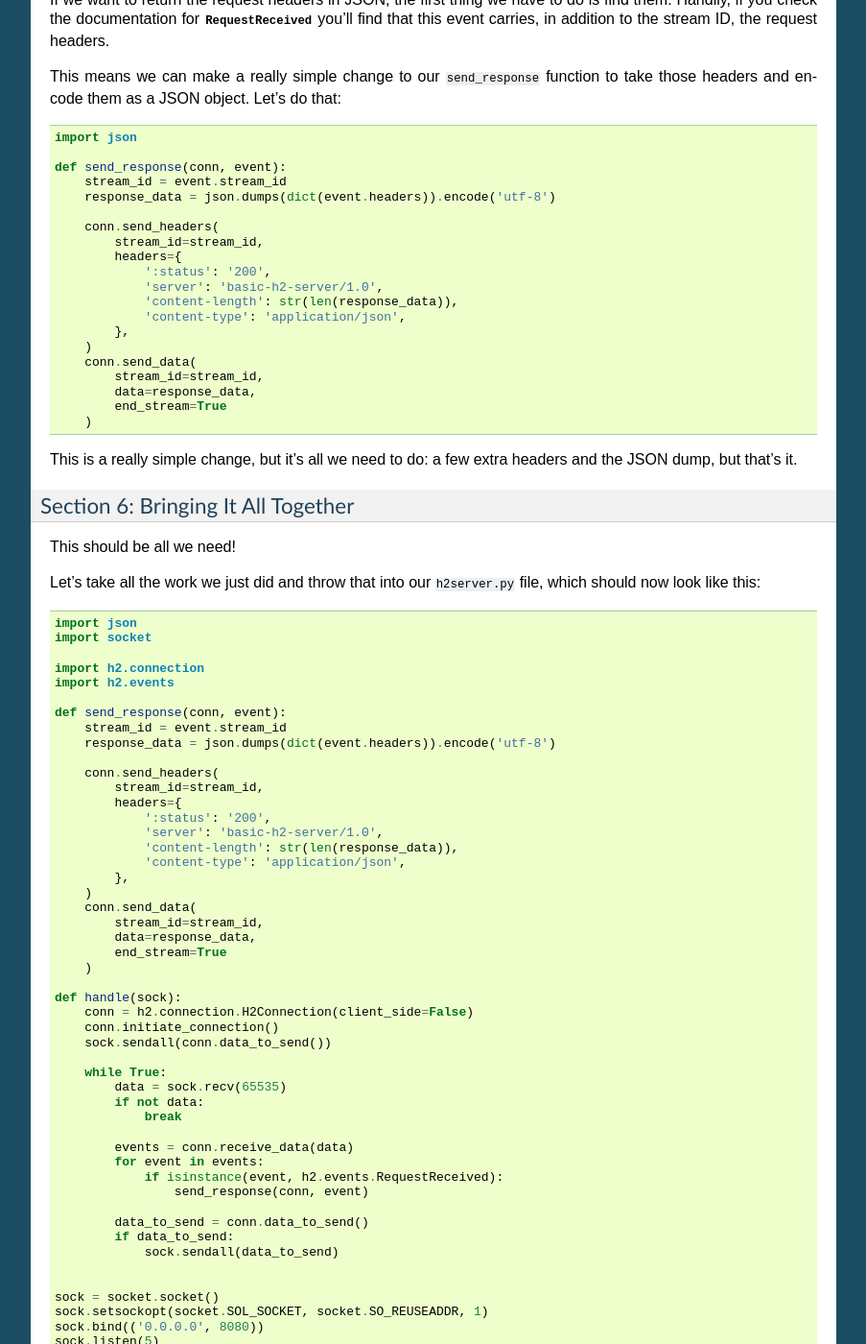
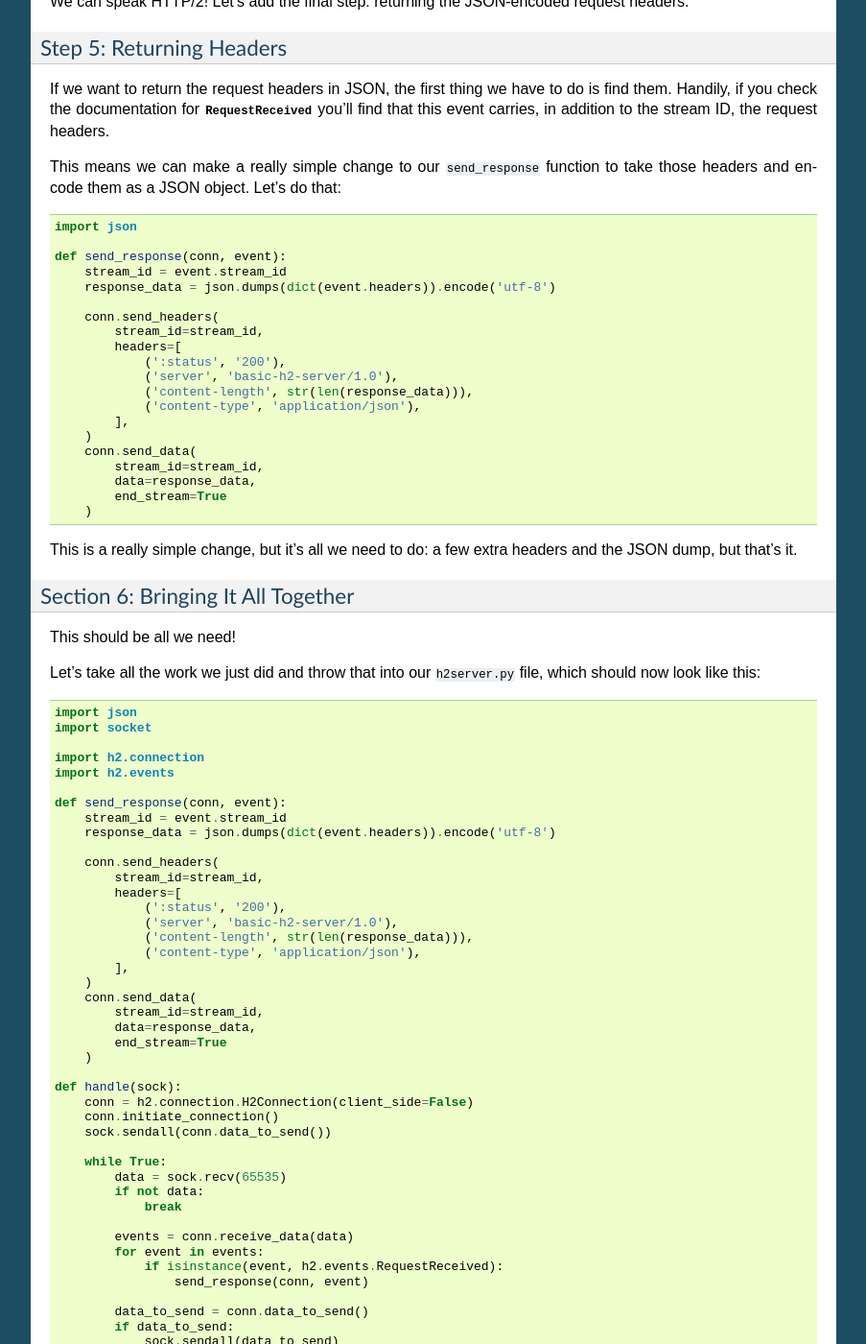
Before and after one commit to python-hyper/h2, a Sphinx documentation site: the page built from docs/source/basic-usage.rst, in a window 1280 px wide and 1400 px high, scrolled down 8525 px. Shown: the whole window at 96% size, without its empty margins (198-1101 px from the left). Built offline with Sphinx 7.4.7, drawn with Linux system fonts in a browser that asks for light colours; some of the changed text lies outside the part shown.

```diff
--- a/docs/source/basic-usage.rst
+++ b/docs/source/basic-usage.rst
@@ -437,7 +437,10 @@ signaled the request. Let's define it.
         stream_id = event.stream_id
         conn.send_headers(
             stream_id=stream_id,
-            headers={':status': '200', 'server': 'basic-h2-server/1.0'},
+            headers=[
+                (':status', '200'),
+                ('server', 'basic-h2-server/1.0')
+            ],
         )
         conn.send_data(
             stream_id=stream_id,
@@ -530,7 +533,10 @@ With these changes, your ``h2server.py`` file should look like this:
         stream_id = event.stream_id
         conn.send_headers(
             stream_id=stream_id,
-            headers={':status': '200', 'server': 'basic-h2-server/1.0'},
+            headers=[
+                (':status', '200'),
+                ('server', 'basic-h2-server/1.0')
+            ],
         )
         conn.send_data(
             stream_id=stream_id,
@@ -596,12 +602,12 @@ function to take those headers and encode them as a JSON object. Let's do that:
 
         conn.send_headers(
             stream_id=stream_id,
-            headers={
-                ':status': '200',
-                'server': 'basic-h2-server/1.0',
-                'content-length': str(len(response_data)),
-                'content-type': 'application/json',
-            },
+            headers=[
+                (':status', '200'),
+                ('server', 'basic-h2-server/1.0'),
+                ('content-length', str(len(response_data))),
+                ('content-type', 'application/json'),
+            ],
         )
         conn.send_data(
             stream_id=stream_id,
@@ -634,12 +640,12 @@ file, which should now look like this:
 
         conn.send_headers(
             stream_id=stream_id,
-            headers={
-                ':status': '200',
-                'server': 'basic-h2-server/1.0',
-                'content-length': str(len(response_data)),
-                'content-type': 'application/json',
-            },
+            headers=[
+                (':status', '200'),
+                ('server', 'basic-h2-server/1.0'),
+                ('content-length', str(len(response_data))),
+                ('content-type', 'application/json'),
+            ],
         )
         conn.send_data(
             stream_id=stream_id,
```
